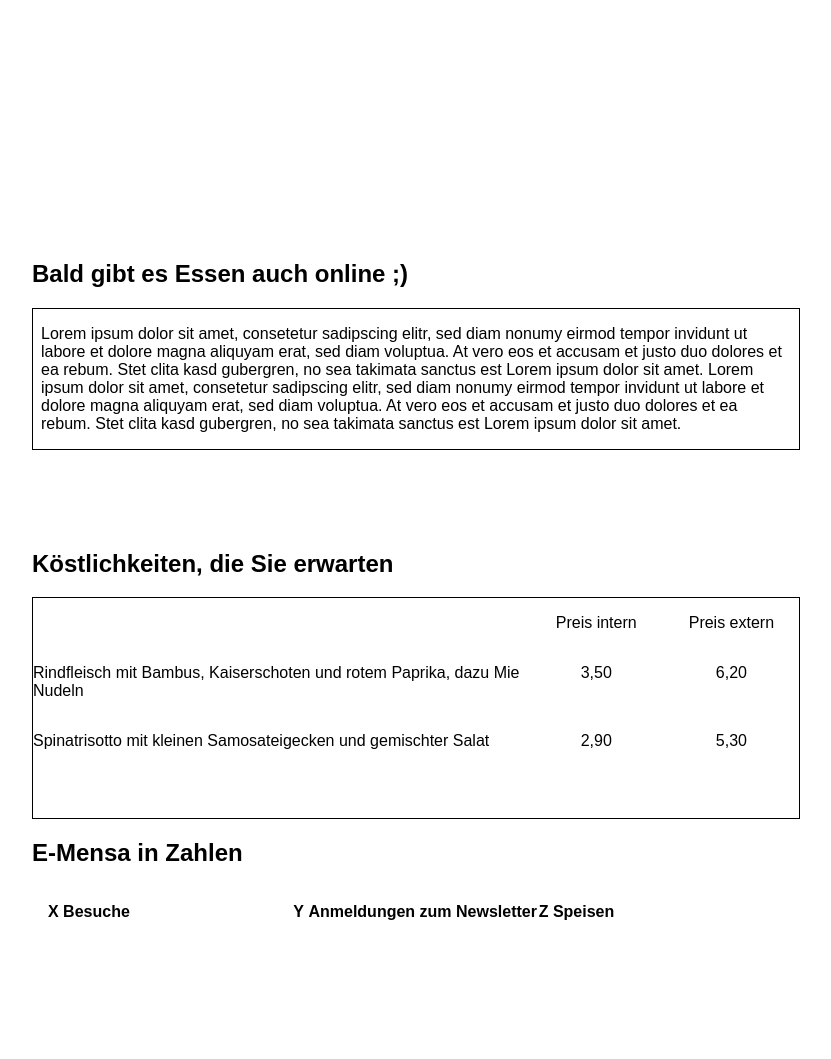
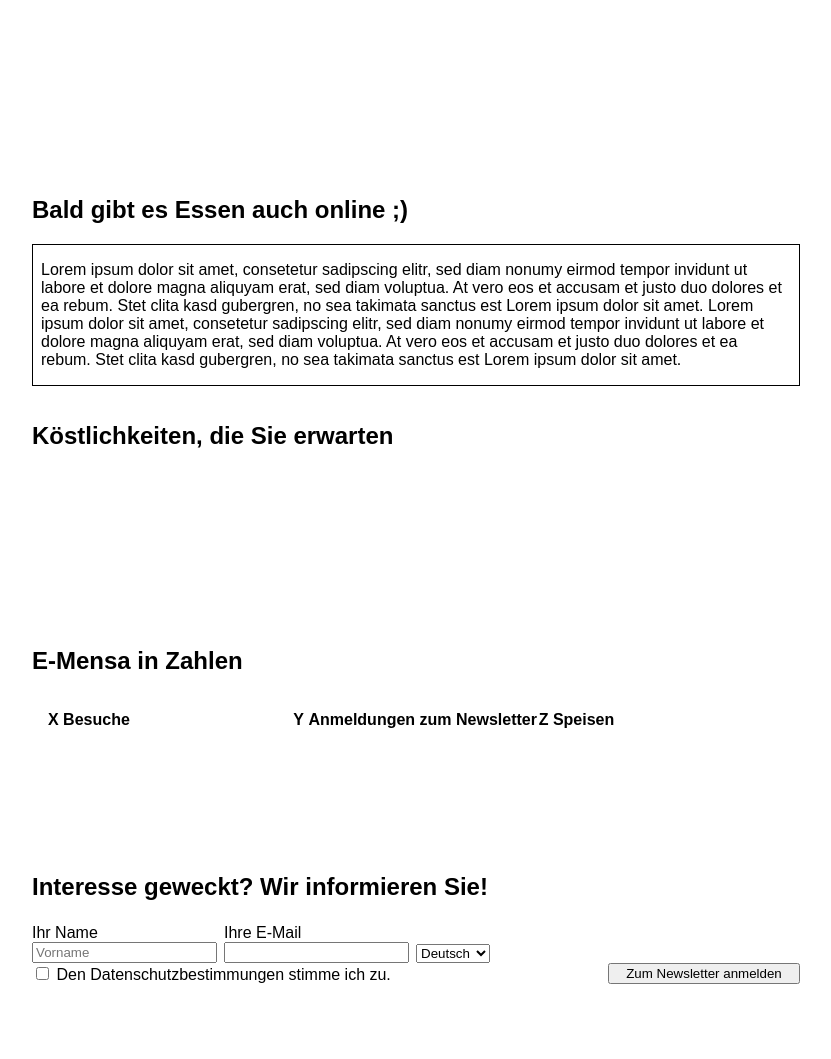
Before and after one commit to Adilaour/E-Mensa_Werbeseite, a PHP site: page / in a window 1280 px wide. Shown: the part 162-1221 px from the top of the page, without its empty margins (224-1055 px from the left). Run offline with PHP 8.4, Linux system fonts and the light colour scheme.

Commit message:
Aufgabe 10 zu 90% komplett

```diff
--- a/werbeseite/index.css
+++ b/werbeseite/index.css
@@ -79,32 +79,6 @@ ul li{
 
 
 
-/* ggf. überflüssig - nur für die Tabelle im Grid--> aber wenn table gefordert ... */
-.tabelle{
-    display: grid;
-    grid-template-columns: 11fr 3fr 3fr;
-    grid-template-rows: 0.5fr 1fr 1fr 0.5fr;
-    text-align: center;
-    border: 1px solid black;
-}
-.preis_intern{
-    grid-column: 2;
-}
-.preis_extern{
-    grid-column: 3;
-}
-.koestlichkeiten{
-    grid-column: 1;
-    text-align: initial;
-}
-.preisi{
-    grid-column:2;
-}
-.preise{
-    grid-column: 3;
-}
-/* bis hier*/
-
 
 
 
--- a/werbeseite/index.html
+++ b/werbeseite/index.html
@@ -33,16 +33,7 @@
     <!-- Sieht derbe Scheiße aus -->
     <div class="mainitem" id="menu">
         <h2>Köstlichkeiten, die Sie erwarten</h2>
-        <div class="tabelle">
-            <div class="preis_intern"><p>Preis intern</p></div>
-            <div class="preis_extern"><p>Preis extern</p></div>
-            <div class="koestlichkeiten"><p>Rindfleisch mit Bambus, Kaiserschoten und rotem Paprika, dazu Mie Nudeln</p></div>
-            <div class="preisi"><p>3,50</p></div>
-            <div class="preise"><p>6,20</p></div>
-            <div class="koestlichkeiten"><p>Spinatrisotto mit kleinen Samosateigecken und gemischter Salat</p></div>
-            <div class="preisi"><p>2,90</p></div>
-            <div class="preise"><p>5,30</p></div>
-        </div>
+
     </div>
 
 
```
Also changed, not shown: beispiele/bildschirm-stylesheet.css (+8 -3 lines).
